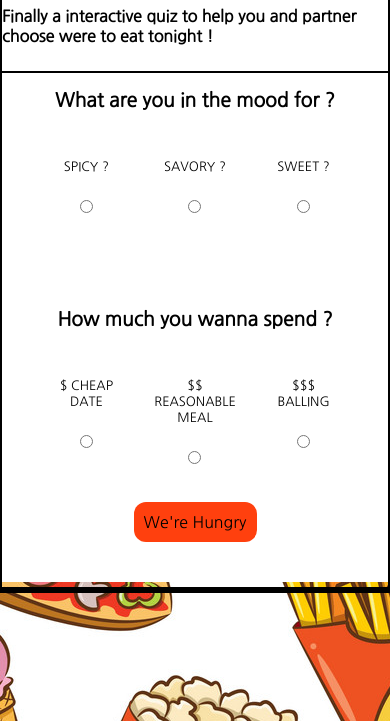
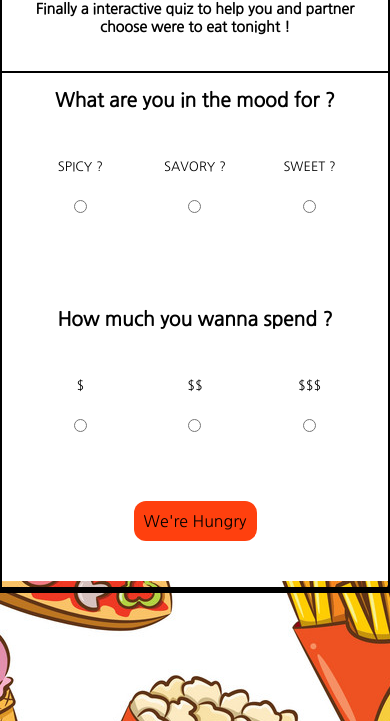
Before and after one commit to SKallDay/shaiKirmaniProject3, a plain HTML site: page index.html in a window 390 px wide. Shown: the part 123-844 px from the top of the page. Drawn offline with nearby package versions, Linux system fonts and the light colour scheme.

Commit message:
media 680px

```diff
--- a/index.html
+++ b/index.html
@@ -52,17 +52,17 @@
                         </p>
                         <ul>
                             <li class="price">
-                                $ CHEAP DATE
+                                $ <span class="price-name" >CHEAP DATE</span>
                                 <label class="visuallyhidden" for="cheap">cheap</label>
                                 <input type="radio" name="price" id="cheap" value="$">
                             </li>
                             <li class="price">
-                                $$ REASONABLE MEAL
+                                $$ <span class="price-name">REASONABLE MEAL</span>
                                 <label class="visuallyhidden" for="resonable">reasonable</label>
                                 <input type="radio" name="price" id="reasonable" value="$$">
                             </li>
                             <li class="price">
-                                $$$ BALLING
+                                $$$ <span class="price-name">BALLING</span>
                                 <label class="visuallyhidden" for="expensive">expensive</label>
                                 <input type="radio" name="price" id="balling" value="$$$">
                             </li>
--- /dev/null
+++ b/styles/partials/_media475px.scss
@@ -0,0 +1,4 @@
+@media(max-width:475px){
+
+
+}
--- /dev/null
+++ b/styles/partials/_media680px.scss
@@ -0,0 +1,22 @@
+@media(max-width:680px){
+    header{
+        margin-top: 25px;
+    }
+    .wrapper{
+        max-width: 450px;
+    }
+
+    .header-container h2{
+        font-size: .9rem;
+        text-align: center;
+        padding: 10px 20px;
+    }
+
+    fieldset ul{
+        width: 95%;
+    }
+
+    .price-name{
+        display: none;
+    }
+}
--- a/styles/styles.scss
+++ b/styles/styles.scss
@@ -3,3 +3,5 @@
 @import 'partials/main';
 @import 'partials/meadia1100px';
 @import 'partials/media840px';
+@import 'partials/media680px';
+@import 'partials/media475px';
```
Also changed, not shown: styles/partials/_media475px.css (added), styles/styles.css, 1 other file.
